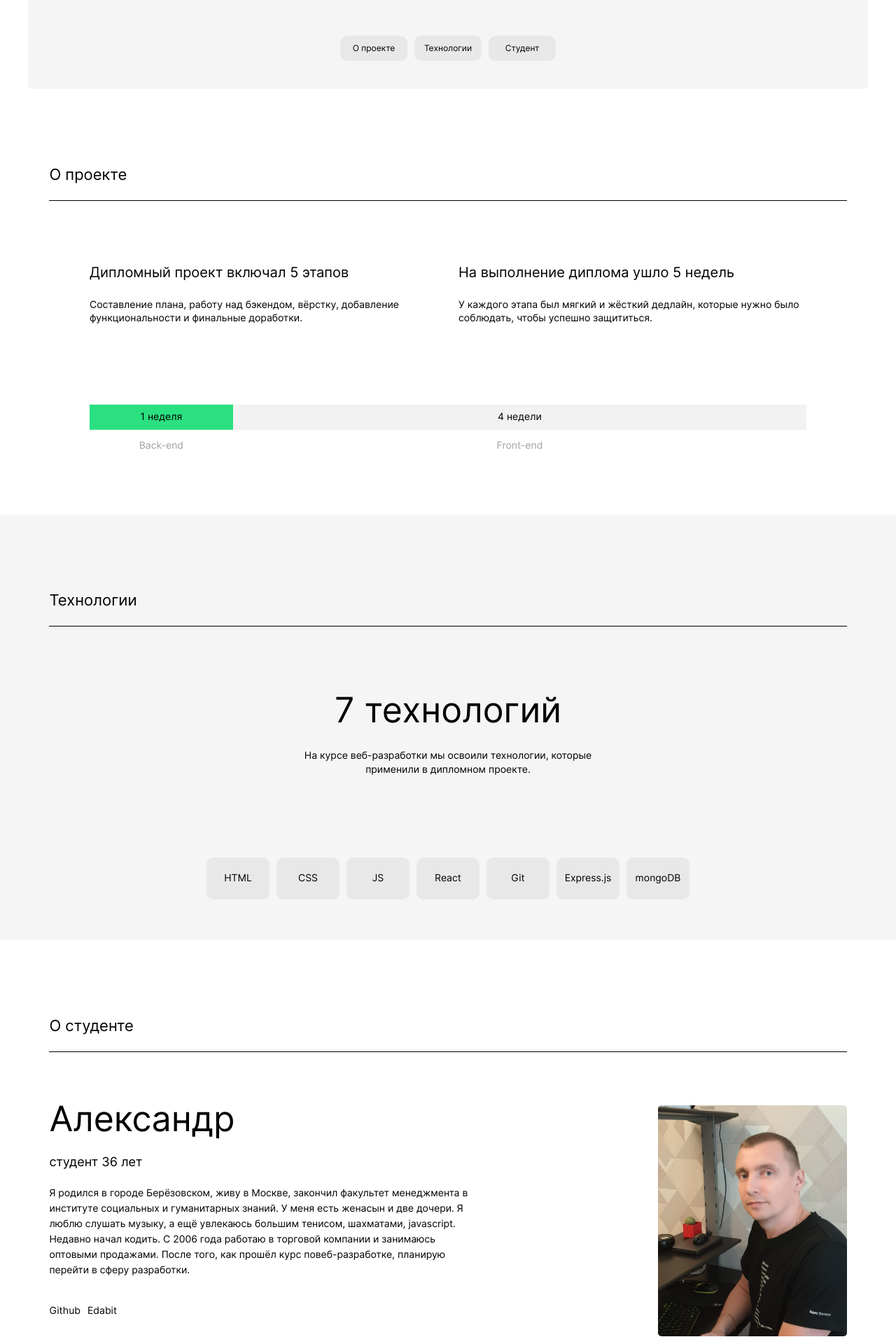
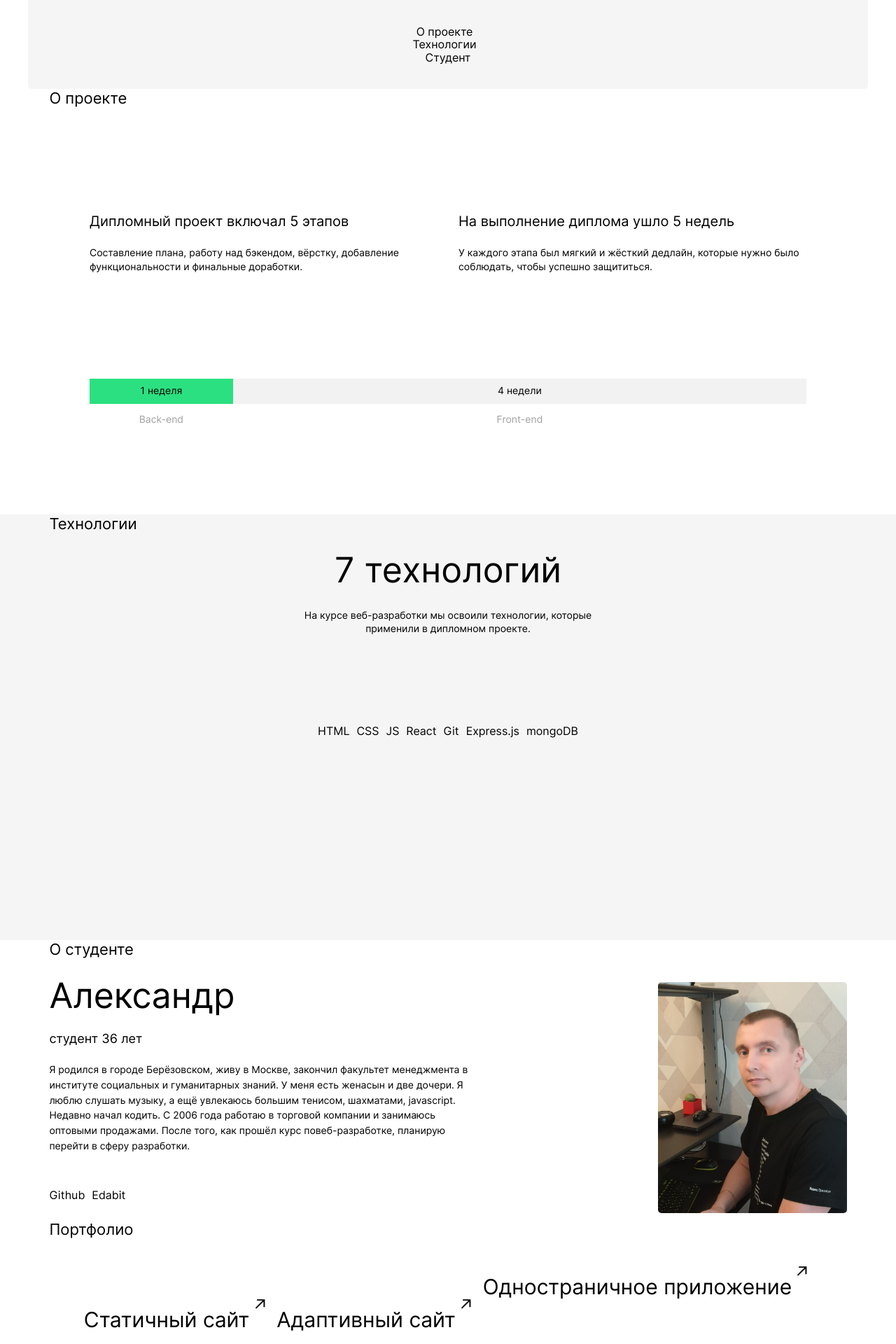
Before and after one commit to interind/movies-explorer-frontend, a React (Create React App) app: page / in a window 1280 px wide. Shown: the part 460-2380 px from the top of the page at 70% size. Built offline with nearby package versions, Linux system fonts and the light colour scheme.

Commit message:
refactor NavTab

```diff
--- a/src/components/AboutMe/AboutMe.js
+++ b/src/components/AboutMe/AboutMe.js
@@ -5,10 +5,9 @@ import Portfolio from '../Portfolio/Portfolio';
 import './AboutMe.css';
 
 function AboutMe() {
-  const title = 'О студенте';
-  const mod = {
-    item: 'AboutMe-item',
-    items: 'AboutMe-items',
+  const aboutMe = {
+    title: 'О студенте',
+    place: 'aboutMe',
   };
   const student = {
     name: 'Александр',
@@ -19,29 +18,31 @@ function AboutMe() {
     + ' 2006 года работаю в торговой компании и занимаюсь оптовыми продажами.  После того, как прошёл курс по'
     + 'веб-разработке, планирую перейти в сферу разработки.',
   };
-  const links = [
+  const dataLinks = [
     {
       path: 'https://github.com/interind',
       text: 'Github',
       active: '',
       title: 'ссылка на Гитхаб',
+      type: 'url',
     },
     {
       path: 'https://edabit.com/user/d75pKNSh7ZJGhWMEG',
       text: 'Edabit',
       active: '',
       title: 'ссылка на Edabit',
+      type: 'url',
     },
   ];
   return (
     <section className='AboutMe' id={'about-me'}>
-      <HeaderBar title={title} modifier={'AboutMe__header'} />
+      <HeaderBar modifier={aboutMe} />
       <div className='AboutMe-container'>
         <div className='AboutMe-info'>
         <h3 className='AboutMe__title AboutMe__title_place_top'>{student.name}</h3>
         <h4 className='AboutMe__subtitle'>{`${student.about} ${student.age}`}</h4>
         <p className='AboutMe__text'>{student.description}</p>
-        <NavTab links={links} mod={mod} />
+        <NavTab links={dataLinks} place={aboutMe.place} />
         </div>
         <div className='AboutMe-image' />
       </div>
--- a/src/components/AboutProject/AboutProject.js
+++ b/src/components/AboutProject/AboutProject.js
@@ -3,10 +3,13 @@ import './AboutProject.css';
 import HeaderBar from '../HeaderBar/HeaderBar';
 
 function AboutProject() {
-  const title = 'О проекте';
+  const aboutProject = {
+    title: 'О проекте',
+    place: 'aboutProject',
+  };
   return (
     <section className='AboutProject' id={'about-project'}>
-      <HeaderBar title={title} modifier={'AboutProject__header'} />
+      <HeaderBar modifier={aboutProject} />
       <div className='AboutProject__containers'>
         <div className='AboutProject__container'>
           <h3 className='AboutProject__title AboutProject__title_size_m'>Дипломный проект включал 5 этапов</h3>
--- a/src/components/Footer/Footer.js
+++ b/src/components/Footer/Footer.js
@@ -3,41 +3,43 @@ import './Footer.css';
 import NavTab from '../NavTab/NavTab';
 
 function Footer() {
-  const title = 'Учебный проект Яндекс.Практикум х BeatFilm.';
-  const links = [
+  const footer = {
+    title: 'Учебный проект Яндекс.Практикум х BeatFilm.',
+    place: 'footer',
+  };
+  const dataLinks = [
     {
       path: 'https://praktikum.yandex.ru/',
       text: 'Яндекс.Практикум',
       title: 'ссылка на сайт Яндекс.Практикум',
       active: '',
+      type: 'url',
     },
     {
       path: 'https://github.com/',
       text: 'Github',
       title: 'ссылка на сайт Github',
       active: '',
+      type: 'url',
     },
     {
       path: 'https://ru-ru.facebook.com/',
       text: 'Facebook',
       title: 'ссылка на сайт Facebook',
       active: '',
+      type: 'url',
     },
   ];
-  const mod = {
-    item: 'Footer-item',
-    items: 'Footer-items',
-  };
   return (
     <footer className='Footer'>
       <div className='Footer__header'>
-        <h2 className='Footer__title'>{title}</h2>
+        <h2 className='Footer__title'>{footer.title}</h2>
       </div>
       <div className='Footer__footer'>
         <p className='Footer-item'>
           &copy;{new Date().getFullYear()}
         </p>
-        <NavTab links={links} mod={mod}/>
+        <NavTab links={dataLinks} place={footer.place}/>
       </div>
     </footer>
   );
--- a/src/components/Header/Header.js
+++ b/src/components/Header/Header.js
@@ -1,13 +1,43 @@
 import React from 'react';
 import Logo from '../Logo/Logo';
+import NavTab from '../NavTab/NavTab';
 import Navigation from '../Navigation/Navigation';
 import './Header.css';
 
 function Header() {
+  const dataLinks = [
+    {
+      path: '/',
+      text: 'Главная страница',
+      active: '',
+      title: 'Перейти на главную страницу',
+      type: 'local',
+    },
+    {
+      path: '/signup',
+      text: 'Регистрация',
+      active: '',
+      title: 'Перейти на страницу регистрации',
+      type: 'local',
+    },
+    {
+      path: '/signin',
+      text: 'Войти',
+      active: 'Navigation-item_active',
+      title: 'Перейти на страницу авторизации',
+      type: 'local',
+    },
+  ];
+  const header = {
+    title: '',
+    place: 'header',
+  };
   return (
     <header className='Header'>
       <Logo />
-      <Navigation />
+      <Navigation>
+        <NavTab links={dataLinks} place={header.place}/>
+      </Navigation>
     </header>
   );
 }
--- a/src/components/HeaderBar/HeaderBar.css
+++ b/src/components/HeaderBar/HeaderBar.css
@@ -5,6 +5,8 @@
   align-items: flex-end;
   max-width: 1140px;
   width: 89%;
+}
+.HeaderBar_place_aboutProject {
 }
 
 .HeaderBar__title {
@@ -16,3 +18,5 @@
   margin-top: 0;
   color: inherit;
 }
+.HeaderBar__title_place_aboutProject {
+}
--- a/src/components/HeaderBar/HeaderBar.js
+++ b/src/components/HeaderBar/HeaderBar.js
@@ -1,13 +1,12 @@
 import React from 'react';
 import PropTypes from 'prop-types';
-import classes from 'classnames';
 import './HeaderBar.css';
 
-function HeaderBar({ title, modifier }) {
-  const classHeaderBar = classes('HeaderBar', modifier);
+function HeaderBar({ modifier }) {
+  const { place, title } = modifier;
   return (
-    <div className={classHeaderBar}>
-      <h2 className='HeaderBar__title'>
+    <div className={`HeaderBar HeaderBar_place_${place}`}>
+      <h2 className={`HeaderBar__title HeaderBar__title_place_${place}`}>
         {title}
       </h2>
     </div>
@@ -15,8 +14,7 @@ function HeaderBar({ title, modifier }) {
 }
 
 HeaderBar.propTypes = {
-  title: PropTypes.string.isRequired,
-  modifier: PropTypes.string,
+  modifier: PropTypes.object.isRequired,
 };
 
 export default HeaderBar;
--- a/src/components/NavTab/NavTab.css
+++ b/src/components/NavTab/NavTab.css
@@ -1,22 +1,67 @@
 .NavTab {
-  display: flex;
-  justify-content: center;
-  min-height: 40px;
+
 }
 
-.NavTab__links {
+.NavTab__items {
   display: flex;
   justify-content: center;
   list-style: none;
   min-height: 40px;
   padding: 0;
 }
-@media screen and (max-width: 700px) {
-  .NavTab__links {
-    flex-wrap: wrap;
-    align-items: center;
-  }
+
+.NavTab__items_place_header {
+
 }
+.NavTab__items_place_techs {
+
+}
+.NavTab__items_place_aboutMe {
+
+}
+.NavTab__items_place_promo {
+  flex-direction: column;
+  max-width: 1140px;
+  min-width: 89%;
+  padding: 0;
+}
+.NavTab__items_place_portfolio {
+
+}
+
+.NavTab__item {
+  font-family: 'Inter', Arial, Helvetica, sans-serif;
+  margin-right: 10px;
+}
+.NavTab__item:last-of-type {
+  margin-right: 0;
+}
+
+.NavTab__item_place_header {
+  margin-right: 10px;
+}
+.NavTab__item_place_techs {
+  margin-right: 10px;
+}
+.NavTab__item_place_promo {
+  margin-right: 10px;
+}
+.NavTab__item_place_aboutMe {
+  margin-right: 10px;
+}
+
+.NavTab__item_place_portfolio {
+  font-size: 30px;
+  line-height: 1.66;
+  font-weight: 400;
+  margin-bottom: 20px;
+  border-bottom: 1px solid #E8E8E8;
+}
+.NavTab__item_place_portfolio:last-of-type {
+  margin-bottom: 115px;
+  border-bottom: none;
+}
+
 
 .NavTab__link {
   font-family: inherit;
@@ -36,10 +81,6 @@
   cursor: pointer;
   opacity: .8;
 }
-
-.NavTab__item {
-  margin-right: 10px;
+.NavTab__link_active {
+  background-color: linear-gradient(100deg, #FF6838, #fff);
 }
-.NavTab__item:last-of-type {
-  margin-right: 0;
-}
--- a/src/components/NavTab/NavTab.js
+++ b/src/components/NavTab/NavTab.js
@@ -1,23 +1,27 @@
 import React from 'react';
-import classes from 'classnames';
-import { Link } from 'react-router-dom';
+import { NavLink } from 'react-router-dom';
 import PropTypes from 'prop-types';
 import cryptoKeys from '../../utils/crypto';
 import './NavTab.css';
 
-function NavTab({ mod, links, handleLinkClick }) {
-  const classItem = classes('NavTab__item', mod.item);
-  const classLinks = classes('NavTab__links', mod.items);
+function NavTab(
+  {
+    links,
+    place,
+    handleLinkClick,
+    children,
+  },
+) {
   return (
     <nav className='NavTab'>
-      <ul className={classLinks}>
-        {links.map((link) => <li key={cryptoKeys(link.path)} className={`${classItem} ${link.active}`}>
-            {handleLinkClick ? (<Link className='NavTab__link'
-              to={link.path} title={link.title} onClick={handleLinkClick}>
+      <ul className={`NavTab__items NavTab__items_place_${place}`}>
+        {links.map((link) => <li key={cryptoKeys(link.path)} className={`NavTab__item NavTab__item_place_${place} ${link.active}`}>
+            {link.type === 'local' ? (<NavLink className='NavTab__link' activeClassName={'NavTab__link_active'}
+              to={link.path} exact title={link.title} onClick={handleLinkClick}>
               {link.text}
-            </Link>) : (<a className='NavTab__link'
+            </NavLink>) : (<a className='NavTab__link'
               href={link.path} title={link.title} target='_blank' rel='noopener noreferrer'>
-              {link.text}
+              {link.text} {children}
             </a>)}
           </li>)}
       </ul>
@@ -26,9 +30,10 @@ function NavTab({ mod, links, handleLinkClick }) {
 }
 
 NavTab.propTypes = {
-  mod: PropTypes.object,
+  place: PropTypes.string.isRequired,
   links: PropTypes.array,
   handleLinkClick: PropTypes.func,
+  children: PropTypes.object,
 };
 
 export default NavTab;
--- a/src/components/Navigation/Navigation.js
+++ b/src/components/Navigation/Navigation.js
@@ -1,42 +1,17 @@
 import React from 'react';
-import NavTab from '../NavTab/NavTab';
+import PropTypes from 'prop-types';
 import './Navigation.css';
 
-function Navigation() {
-  const links = [
-    {
-      path: '/',
-      text: 'Главная страница',
-      active: '',
-      title: 'Перейти на главную страницу',
-    },
-    {
-      path: '/signup',
-      text: 'Регистрация',
-      active: '',
-      title: 'Перейти на страницу регистрации',
-    },
-    {
-      path: '/signin',
-      text: 'Войти',
-      active: 'Navigation-item_active',
-      title: 'Перейти на страницу авторизации',
-    },
-  ];
-  const mod = {
-    item: 'Navigation-item',
-    items: 'Navigation-items',
-  };
-  const handleLinkClick = (evt) => {
-    console.dir(evt.target);
-  };
+function Navigation({ children }) {
   return (
     <nav>
-      <ul className='Navigation-links'>
-        <NavTab links={links} handleLinkClick={handleLinkClick} mod={mod}/>
-      </ul>
+     {children}
     </nav>
   );
 }
 
+Navigation.propTypes = {
+  children: PropTypes.object.isRequired,
+};
+
 export default Navigation;
--- a/src/components/Portfolio/Portfolio.js
+++ b/src/components/Portfolio/Portfolio.js
@@ -1,42 +1,39 @@
 import React from 'react';
-import cryptoKeys from '../../utils/crypto';
+import HeaderBar from '../HeaderBar/HeaderBar';
+import NavTab from '../NavTab/NavTab';
 import './Portfolio.css';
-import HeaderBar from '../HeaderBar/HeaderBar';
 
 function Portfolio() {
-  const title = 'Портфолио';
-  const links = [
+  const portfolio = { title: 'Портфолио', place: 'portfolio' };
+  const dataLinks = [
     {
       path: 'https://interind.github.io/russian-travel/index.html',
       text: 'Статичный сайт',
       title: 'ссылка на сайт russian-travel',
       active: '',
+      type: 'url',
     },
     {
       path: 'https://interind.github.io/mesto/index.html',
       text: 'Адаптивный сайт',
       title: 'ссылка на сайт mesto',
       active: '',
+      type: 'url',
     },
     {
       path: 'https://interind.students.nomoreparties.xyz',
       text: 'Одностраничное приложение',
       title: 'ссылка на сайт mesto-react',
       active: '',
+      type: 'url',
     },
   ];
   return (
     <section className="Portfolio">
-      <HeaderBar title={title} modifier={'Portfolio__header'} />
-      <ul className='Portfolio-nav'>
-        { links.map((link) => <li key={cryptoKeys(link.path)}
-            className='Portfolio-item'>
-            <a className='Portfolio-link' title={link.title} target='_blank' rel='noopener noreferrer' href={link.path}>
-              {link.text}
-              <span className='Portfolio-arrow'/>
-            </a>
-          </li>)}
-      </ul>
+      <HeaderBar modifier={portfolio} />
+      <NavTab links={dataLinks} place={portfolio.place} >
+        <span className='Portfolio-arrow'/>
+      </NavTab>
     </section>
   );
 }
--- a/src/components/Promo/Promo.js
+++ b/src/components/Promo/Promo.js
@@ -3,25 +3,24 @@ import NavTab from '../NavTab/NavTab';
 import './Promo.css';
 
 function Promo() {
-  const title = 'Учебный проект студента факультета Веб-разработки.';
-  const links = [
-    { path: '#about-project', text: 'О проекте' },
-    { path: '#techs', text: 'Технологии' },
-    { path: '#about-me', text: 'Студент' },
+  const promo = {
+    title: 'Учебный проект студента факультета Веб-разработки.',
+    place: 'promo',
+  };
+  const dataLinks = [
+    { path: '#about-project', text: 'О проекте', type: 'local' },
+    { path: '#techs', text: 'Технологии', type: 'local' },
+    { path: '#about-me', text: 'Студент', type: 'local' },
   ];
-  const mod = {
-    item: 'Promo-item',
-    items: 'Promo-items',
-  };
   const handleLinkClick = (evt) => {
     evt.preventDefault();
     document.querySelector(evt.target.hash).scrollIntoView();
   };
   return (
     <section className="Promo">
-      <h1 className='Promo__title'>{title}</h1>
+      <h1 className='Promo__title'>{promo.title}</h1>
       <div className='Promo__nav-tab'>
-        <NavTab mod={mod} links={links} handleLinkClick={handleLinkClick}/>
+        <NavTab links={dataLinks} place={promo.place} handleLinkClick={handleLinkClick}/>
       </div>
     </section>
   );
--- a/src/components/Techs/Techs.js
+++ b/src/components/Techs/Techs.js
@@ -1,66 +1,74 @@
 import React from 'react';
 import NavTab from '../NavTab/NavTab';
+import HeaderBar from '../HeaderBar/HeaderBar';
 import './Techs.css';
-import HeaderBar from '../HeaderBar/HeaderBar';
 
 function Techs() {
-  const headerTitle = 'Технологии';
-  const title = '7 технологий';
-  const subtitle = 'На курсе веб-разработки мы освоили технологии, которые применили в дипломном проекте.';
-  const mod = {
-    item: 'Techs-item',
-    items: 'Techs-items',
+  const pageInfo = {
+    title: '7 технологий',
+    subtitle: 'На курсе веб-разработки мы освоили технологии, которые применили в дипломном проекте.',
   };
-  const links = [
+  const techs = {
+    title: 'Технологии',
+    place: 'techs',
+  };
+  const dataLinks = [
     {
       path: 'https://html5book.ru/',
       text: 'HTML',
       active: '',
       title: 'Перейти на страницу html5book.ru',
+      type: 'url',
     },
     {
       path: 'https://developer.mozilla.org/ru/docs/Web/CSS',
       text: 'CSS',
       active: '',
       title: 'Перейти на страницу developer.mozilla.org',
+      type: 'url',
     },
     {
       path: 'https://learn.javascript.ru/',
       text: 'JS',
       active: '',
       title: 'Перейти на страницу learn.javascript.ru',
+      type: 'url',
     },
     {
       path: 'https://ru.reactjs.org/',
       text: 'React',
       active: '',
       title: 'Перейти на страницу reactjs.org',
+      type: 'url',
     },
     {
       path: 'https://git-scm.com/',
       text: 'Git',
       active: '',
       title: 'Перейти на страницу git-scm.com',
+      type: 'url',
     },
     {
       path: 'https://expressjs.com/ru/',
       text: 'Express.js',
       active: '',
       title: 'Перейти на страницу expressjs.com',
+      type: 'url',
     },
     {
       path: 'https://www.mongodb.com/',
       text: 'mongoDB',
       active: '',
       title: 'Перейти на страницу mongodb.com',
+      type: 'url',
     },
   ];
   return (
     <section className='Techs' id={'techs'}>
-      <HeaderBar title={headerTitle} modifier={'Techs__header'} />
-      <h3 className='Techs__title Techs__title_place_blank'>{title}</h3>
-      <p className='Techs__subtitle'>{subtitle}</p>
-    <NavTab mod={mod} links={links}/>
+      <HeaderBar modifier={techs} />
+      <h3 className='Techs__title Techs__title_place_blank'>{pageInfo.title}</h3>
+      <p className='Techs__subtitle'>{pageInfo.subtitle}</p>
+    <NavTab place={techs.place} links={dataLinks}/>
     </section>
   );
 }
```
